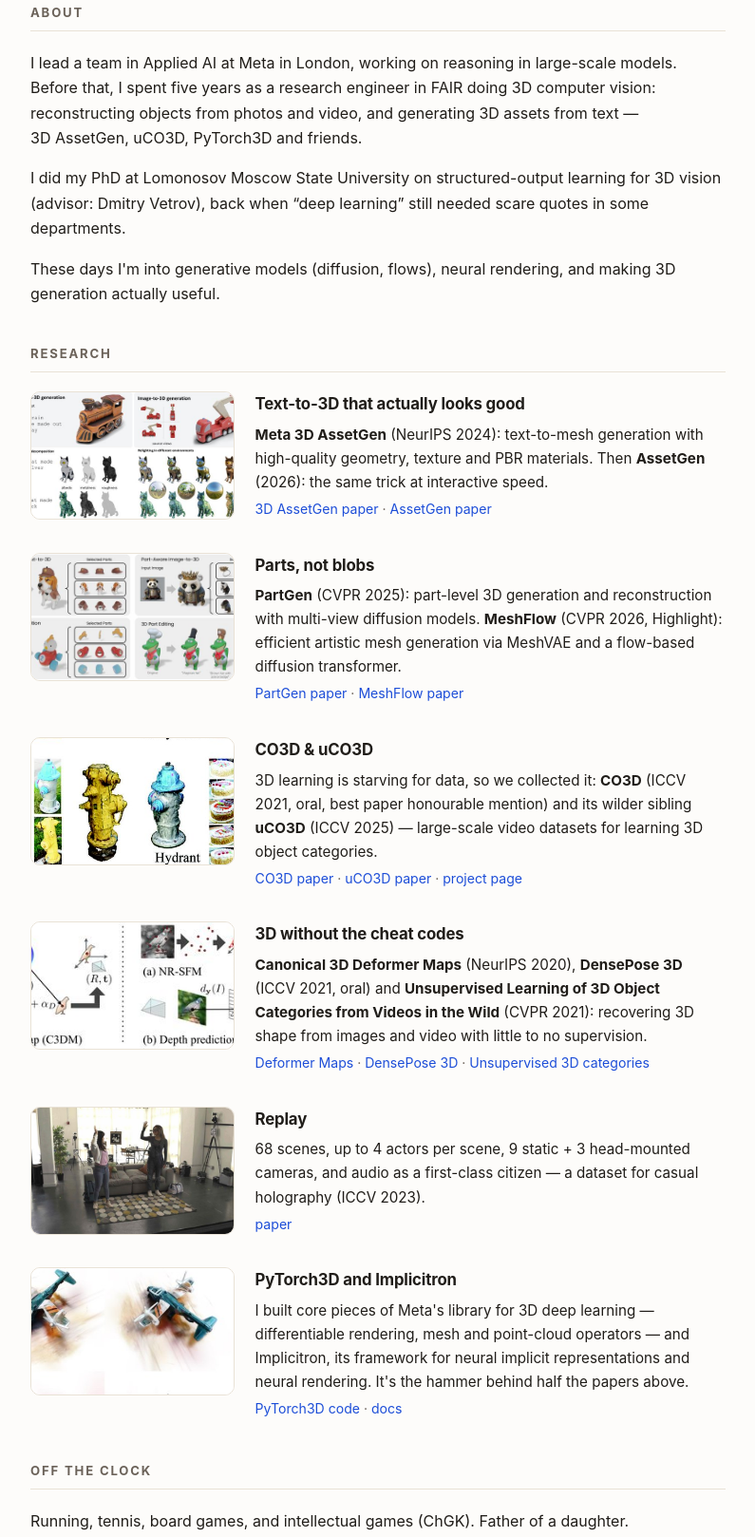
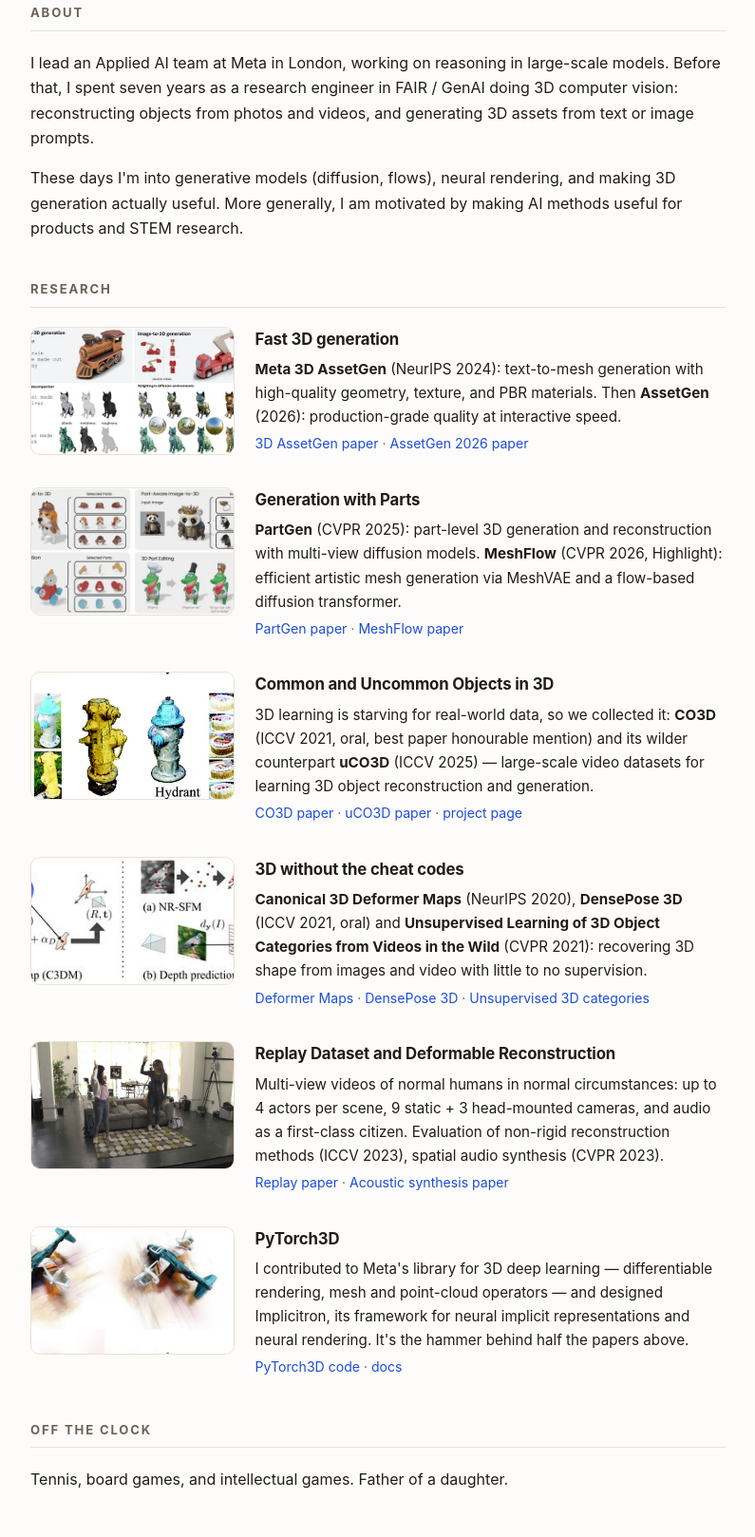
Before and after one commit to shapovalov/shapovalov.github.io, a plain HTML site: page index.html in a window 1280 px wide. Shown: the part 276-1894 px from the top of the page at 95% size, without its empty margins (242-1037 px from the left). Drawn offline with Linux system fonts and the light colour scheme.

Commit message:
Text edits.

```diff
--- a/index.html
+++ b/index.html
@@ -28,16 +28,13 @@
 
 <section>
   <h2>About</h2>
-  <p>I lead a team in Applied AI at Meta in London, working on reasoning in
-  large-scale models. Before that, I spent five years as a research engineer in
-  FAIR doing 3D computer vision: reconstructing objects from photos and video,
-  and generating 3D assets from text &mdash; 3D&nbsp;AssetGen, uCO3D, PyTorch3D
-  and friends.</p>
-  <p>I did my PhD at Lomonosov Moscow State University on structured-output
-  learning for 3D vision (advisor: Dmitry&nbsp;Vetrov), back when &ldquo;deep
-  learning&rdquo; still needed scare quotes in some departments.</p>
+  <p>I lead an Applied AI team at Meta in London, working on reasoning in
+  large-scale models. Before that, I spent seven years as a research engineer in
+  FAIR / GenAI doing 3D computer vision: reconstructing objects from photos and videos,
+  and generating 3D assets from text or image prompts.</p>
   <p>These days I'm into generative models (diffusion, flows), neural rendering,
-  and making 3D generation actually useful.</p>
+  and making 3D generation actually useful. More generally, I am motivated by making
+  AI methods useful for products and STEM research.</p>
 </section>
 
 <section>
@@ -46,19 +43,19 @@
   <div class="project">
     <img src="thumbs/assetgen.jpg" alt="3D AssetGen teaser: text-to-3D generations">
     <div>
-      <h3>Text-to-3D that actually looks good</h3>
+      <h3>Fast 3D generation</h3>
       <p><b>Meta 3D AssetGen</b> (NeurIPS 2024): text-to-mesh generation with
-      high-quality geometry, texture and PBR materials. Then <b>AssetGen</b>
-      (2026): the same trick at interactive speed.</p>
+      high-quality geometry, texture, and PBR materials. Then <b>AssetGen</b>
+      (2026): production-grade quality at interactive speed.</p>
       <p class="papers"><a href="https://arxiv.org/abs/2407.02445">3D AssetGen paper</a> &middot;
-      <a href="https://arxiv.org/abs/2605.26137">AssetGen paper</a></p>
+      <a href="https://arxiv.org/abs/2605.26137">AssetGen 2026 paper</a></p>
     </div>
   </div>
 
   <div class="project">
     <img src="thumbs/partgen.jpg" alt="PartGen teaser: part-level 3D generation">
     <div>
-      <h3>Parts, not blobs</h3>
+      <h3>Generation with Parts</h3>
       <p><b>PartGen</b> (CVPR 2025): part-level 3D generation and reconstruction
       with multi-view diffusion models. <b>MeshFlow</b> (CVPR 2026, Highlight):
       efficient artistic mesh generation via MeshVAE and a flow-based diffusion
@@ -71,11 +68,11 @@
   <div class="project">
         <img src="thumbs/uco3d.jpg" alt="CO3D hydrant reconstructions">
     <div>
-      <h3>CO3D &amp; uCO3D</h3>
-      <p>3D learning is starving for data, so we collected it: <b>CO3D</b>
-      (ICCV 2021, oral, best paper honourable mention) and its wilder sibling
+      <h3>Common and Uncommon Objects in 3D</h3>
+      <p>3D learning is starving for real-world data, so we collected it: <b>CO3D</b>
+      (ICCV 2021, oral, best paper honourable mention) and its wilder counterpart
       <b>uCO3D</b> (ICCV 2025) &mdash; large-scale video datasets for learning
-      3D object categories.</p>
+      3D object reconstruction and generation.</p>
       <p class="papers"><a href="https://arxiv.org/abs/2109.00512">CO3D paper</a> &middot;
       <a href="https://arxiv.org/abs/2501.07574">uCO3D paper</a> &middot;
       <a href="https://uco3d.github.io/">project page</a></p>
@@ -99,21 +96,22 @@
   <div class="project">
     <img src="thumbs/replay.jpg" alt="Replay dataset: multi-view capture setup">
     <div>
-      <h3>Replay</h3>
-      <p>68 scenes, up to 4 actors per scene, 9 static + 3 head-mounted cameras,
-      and audio as a first-class citizen &mdash; a dataset for casual holography
-      (ICCV 2023).</p>
-      <p class="papers"><a href="https://arxiv.org/abs/2307.12067">paper</a></p>
+      <h3>Replay Dataset and Deformable Reconstruction</h3>
+      <p>Multi-view videos of normal humans in normal circumstances: up to 4 actors per scene,
+        9 static + 3 head-mounted cameras, and audio as a first-class citizen.
+        Evaluation of non-rigid reconstruction methods (ICCV 2023), spatial audio synthesis (CVPR 2023).</p>
+      <p class="papers"><a href="https://arxiv.org/abs/2307.12067">Replay paper</a>
+       &middot; <a href="https://arxiv.org/abs/2301.08730">Acoustic synthesis paper</a></p>
     </div>
   </div>
 
   <div class="project">
     <img src="thumbs/implicitron.jpg" alt="Implicitron: novel views rendered as 3D Gaussian splats">
     <div>
-      <h3>PyTorch3D and Implicitron</h3>
-      <p>I built core pieces of Meta's library for 3D deep learning &mdash;
+      <h3>PyTorch3D</h3>
+      <p>I contributed to Meta's library for 3D deep learning &mdash;
       differentiable rendering, mesh and point-cloud operators &mdash; and
-      Implicitron, its framework for neural implicit representations and neural
+      designed Implicitron, its framework for neural implicit representations and neural
       rendering. It's the hammer behind half the papers above.</p>
       <p class="papers"><a href="https://github.com/facebookresearch/pytorch3d">PyTorch3D code</a> &middot;
       <a href="https://pytorch3d.org/">docs</a></p>
@@ -123,12 +121,11 @@
 
 <section>
   <h2>Off the clock</h2>
-  <p>Running, tennis, board games, and intellectual games (ChGK). Father of a daughter.</p>
+  <p>Tennis, board games, and intellectual games. Father of a daughter.</p>
 </section>
 
 <footer>
   &copy; Roman Shapovalov &middot; Last updated September 2026<br>
-  <span class="wink">No CAPTCHAs were used to prove I'm not a robot.</span>
 </footer>
 
 </main>
```
